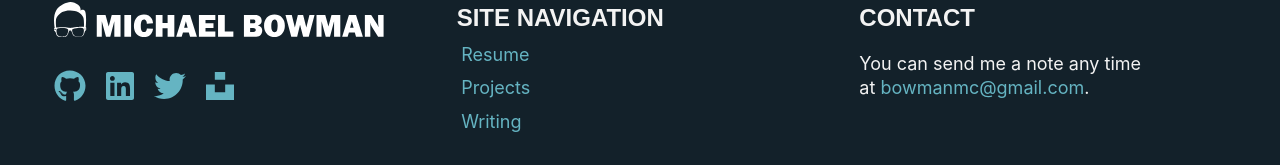
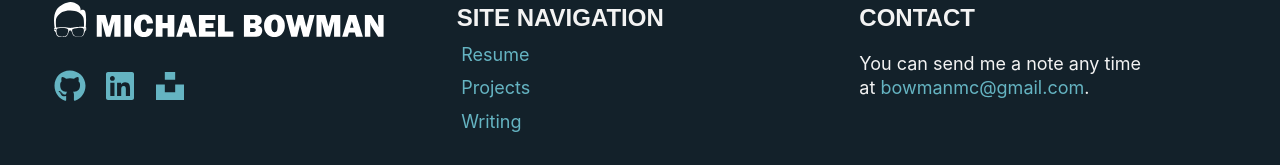
Before and after one commit to bowmanmc/www.itschilitime.com, a Next.js app: page / in a window 1280 px wide. Shown: the part 1127-1292 px from the top of the page. Built offline with nearby package versions, Linux system fonts and the light colour scheme; a web font is replaced by a local one.

Commit message:
remove twitter link

```diff
--- a/components/Footer.js
+++ b/components/Footer.js
@@ -41,14 +41,6 @@ const Footer = () => {
                         </svg>
                     </a>
 
-                    <a href="https://twitter.com/webslingerm">
-                        <svg xmlns="http://www.w3.org/2000/svg"
-                            viewBox="0 0 512 512">
-                            <path
-                                d="M459.37 151.716c.325 4.548.325 9.097.325 13.645 0 138.72-105.583 298.558-298.558 298.558-59.452 0-114.68-17.219-161.137-47.106 8.447.974 16.568 1.299 25.34 1.299 49.055 0 94.213-16.568 130.274-44.832-46.132-.975-84.792-31.188-98.112-72.772 6.498.974 12.995 1.624 19.818 1.624 9.421 0 18.843-1.3 27.614-3.573-48.081-9.747-84.143-51.98-84.143-102.985v-1.299c13.969 7.797 30.214 12.67 47.431 13.319-28.264-18.843-46.781-51.005-46.781-87.391 0-19.492 5.197-37.36 14.294-52.954 51.655 63.675 129.3 105.258 216.365 109.807-1.624-7.797-2.599-15.918-2.599-24.04 0-57.828 46.782-104.934 104.934-104.934 30.213 0 57.502 12.67 76.67 33.137 23.715-4.548 46.456-13.32 66.599-25.34-7.798 24.366-24.366 44.833-46.132 57.827 21.117-2.273 41.584-8.122 60.426-16.243-14.292 20.791-32.161 39.308-52.628 54.253z" />
-                        </svg>
-                    </a>
-
                     <a href="https://unsplash.com/@bowmanmc">
                         <svg xmlns="http://www.w3.org/2000/svg"
                             viewBox="0 0 448 512">
```
